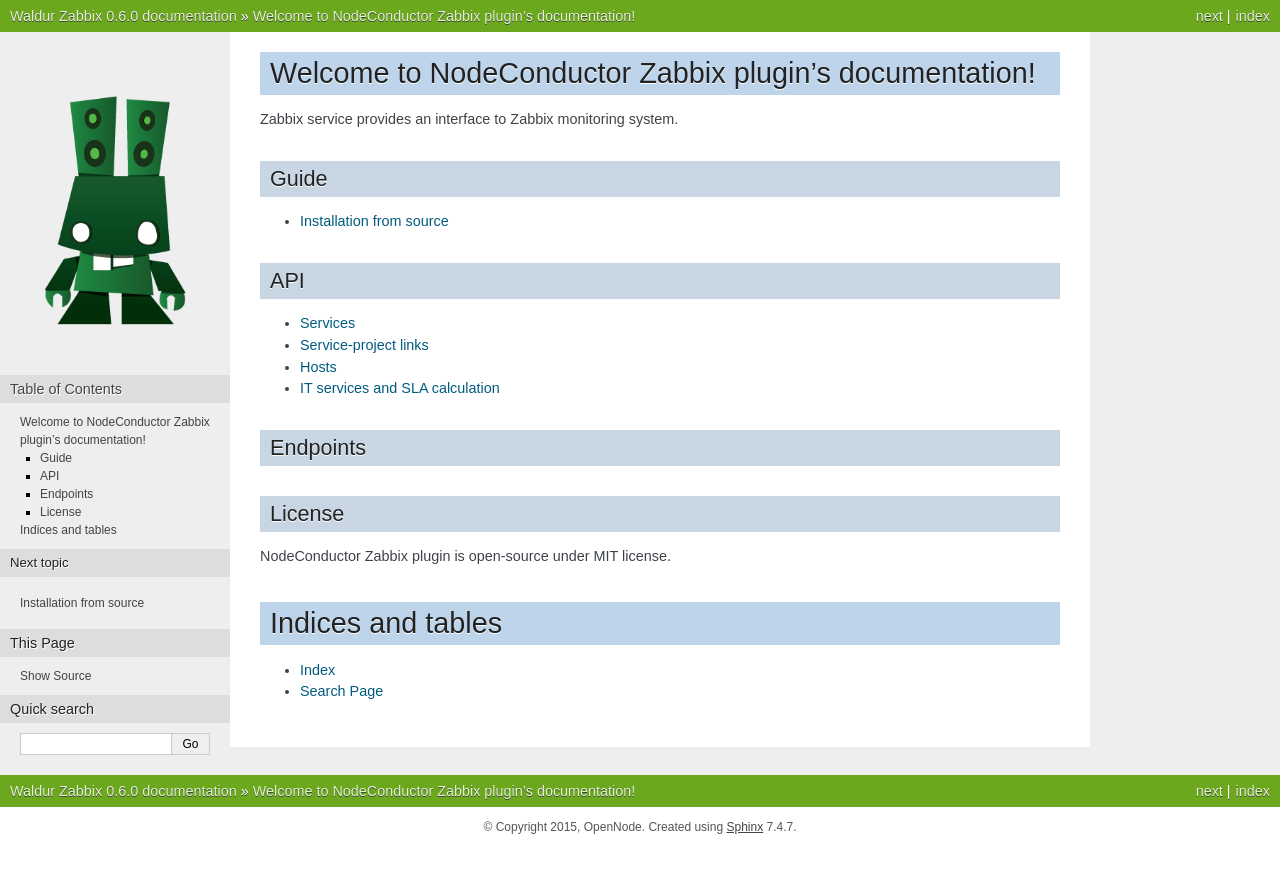
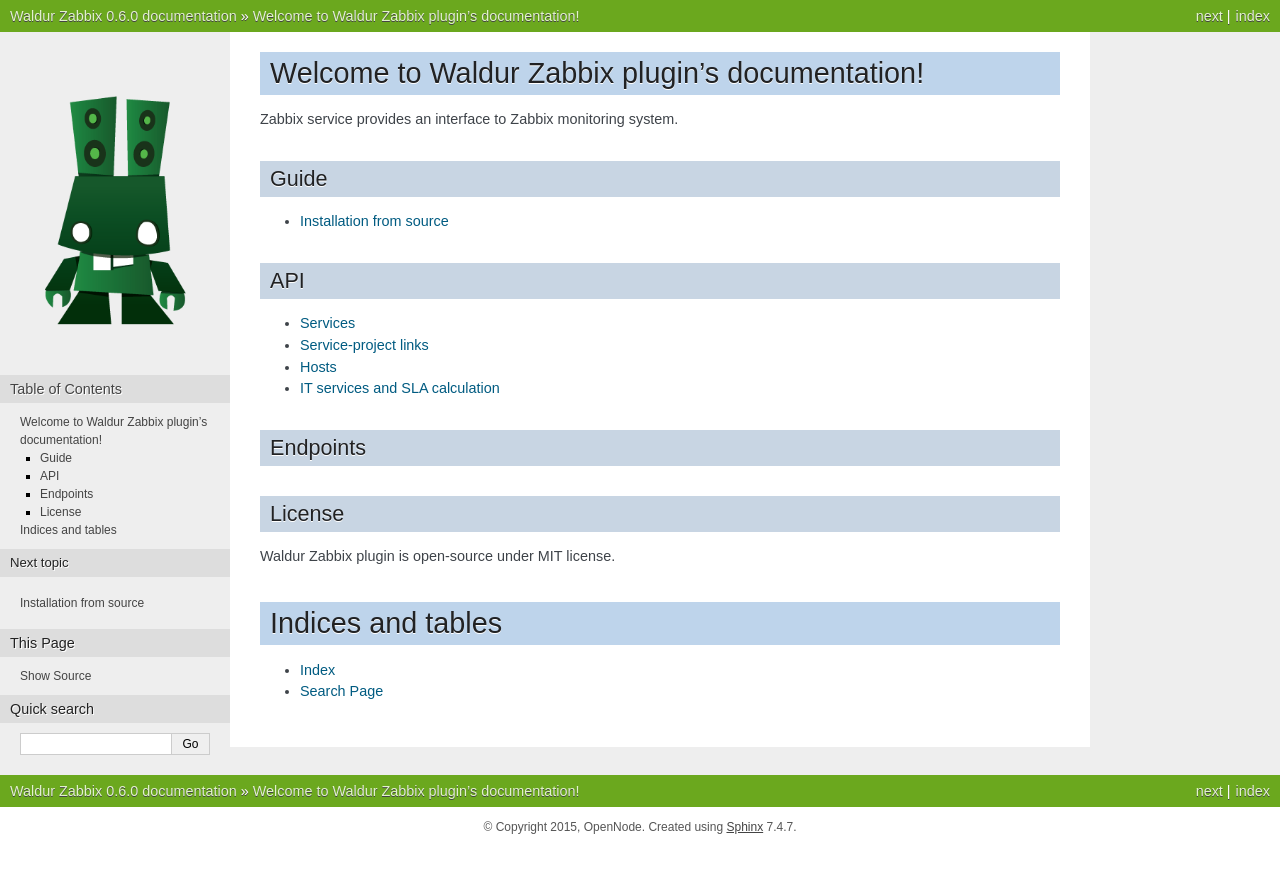
Before and after one commit to opennode/waldur-zabbix, a Sphinx documentation site: the page built from docs/index.rst, in a window 1280 px wide. Shown: the top 873 px of the page. Built offline with Sphinx 7.4.7, drawn with Linux system fonts in a browser that asks for light colours; pages that are not in the unit, such as notebooks, are missing from menus; the version number is read from the project's files by our own code.

Commit message:
Rename NodeConductor to Waldur. Update RPM spec [WAL-1299]

```diff
--- a/README.rst
+++ b/README.rst
@@ -1,4 +1,4 @@
-NodeConductor Zabbix
-====================
+Waldur Zabbix
+=============
 
-NodeConductor Zabbix adds Zabbix support to NodeConductor
+Waldur Zabbix adds Zabbix support to Waldur.
--- a/docs/api.rst
+++ b/docs/api.rst
@@ -22,9 +22,9 @@
  - backend_url - Zabbix API URL (e.g. http://example.com/zabbix/api_jsonrpc.php);
  - username - Zabbix user username (e.g. admin);
  - password - Zabbix user password (e.g. zabbix);
- - host_group_name - Zabbix group name for registered hosts (default: "nodeconductor");
+ - host_group_name - Zabbix group name for registered hosts (default: "waldur");
  - interface_parameters - default parameters for hosts interface. (default: {"dns": "", "ip": "0.0.0.0", "main": 1, "port": "10050", "type": 1, "useip": 1});
- - templates_names - List of Zabbix hosts templates. (default: ["NodeConductor"]);
+ - templates_names - List of Zabbix hosts templates. (default: ["Waldur"]);
  - database_parameters - Zabbix database parameters. (default: {"host": "localhost", "port": "3306", "name": "zabbix", "user": "admin", "password": ""})
 
 
@@ -156,13 +156,13 @@
         "backend_id": "2535",
         "visible_name": "a851fa75-5599-467b-be11-3d15858e8673",
         "interface_parameters": "{u'ip': u'0.0.0.0', u'useip': 1, u'dns': u'', u'main': 1, u'type': 1, u'port': u'10050'}",
-        "host_group_name": "nodeconductor",
+        "host_group_name": "waldur",
         "scope": null,
         "templates": [
             {
                 "url": "http://example.com/api/zabbix-templates/99771937d38d41ceba3352b99e01b00b/",
                 "uuid": "99771937d38d41ceba3352b99e01b00b",
-                "name": "Template NodeConductor Instance",
+                "name": "Template Waldur Instance",
                 "items": [
                     {
                         "name": "Host name of zabbix_agentd running",
--- a/docs/conf.py
+++ b/docs/conf.py
@@ -178,7 +178,7 @@
 #html_file_suffix = None
 
 # Output file base name for HTML help builder.
-htmlhelp_basename = 'nodeconductorzabbixdoc'
+htmlhelp_basename = 'waldurzabbixdoc'
 
 
 # -- Options for LaTeX output ---------------------------------------------
@@ -198,7 +198,7 @@
 # (source start file, target name, title,
 #  author, documentclass [howto, manual, or own class]).
 latex_documents = [
-  ('index', 'nodeconductorzabbix.tex', u'Waldur Zabbix Documentation',
+  ('index', 'waldurzabbix.tex', u'Waldur Zabbix Documentation',
    u'OpenNode', 'manual'),
 ]
 
@@ -242,8 +242,8 @@
 # (source start file, target name, title, author,
 #  dir menu entry, description, category)
 texinfo_documents = [
-  ('index', 'NodeConductorZabbix', u'Waldur Zabbix Documentation',
-   u'OpenNode', 'NodeConductorZabbix', 'One line description of project.',
+  ('index', 'WaldurZabbix', u'Waldur Zabbix Documentation',
+   u'OpenNode', 'WaldurZabbix', 'One line description of project.',
    'Miscellaneous'),
 ]
 
--- a/docs/index.rst
+++ b/docs/index.rst
@@ -1,4 +1,4 @@
-Welcome to NodeConductor Zabbix plugin's documentation!
+Welcome to Waldur Zabbix plugin's documentation!
 =======================================================
 
 Zabbix service provides an interface to Zabbix monitoring system.
@@ -30,7 +30,7 @@
 License
 -------
 
-NodeConductor Zabbix plugin is open-source under MIT license.
+Waldur Zabbix plugin is open-source under MIT license.
 
 
 Indices and tables
--- a/docs/installation.rst
+++ b/docs/installation.rst
@@ -1,14 +1,14 @@
 Installation from source
 ------------------------
 
- * `Install NodeConductor <http://nodeconductor.readthedocs.org/en/latest/guide/intro.html#installation-from-source>`_
- * Clone NodeConductor Zabbix repository
+ * `Install Waldur <http://waldur.readthedocs.org/en/latest/guide/intro.html#installation-from-source>`_
+ * Clone Waldur Zabbix repository
 
   .. code-block:: bash
 
-    git clone git@code.opennodecloud.com:nodeconductor/nodeconductor-zabbix.git
+    git clone git@code.opennodecloud.com:waldur/waldur-zabbix.git
 
- * Install NodeConductor Zabbix into NodeConductor virtual environment
+ * Install Waldur Zabbix into Waldur virtual environment
 
   .. code-block:: bash
 
@@ -18,14 +18,14 @@
 Configuration
 +++++++++++++
 
-Zabbix plugin settings should be defined in NodeConductor's settings.py file
-under **NODECONDUCTOR_ZABBIX** section.
+Zabbix plugin settings should be defined in Waldur's settings.py file
+under **WALDUR_ZABBIX** section.
 
 For example,
 
 .. code-block:: python
 
-        NODECONDUCTOR_ZABBIX = {
+        WALDUR_ZABBIX = {
             'SMS_SETTINGS': {
                 'SMS_EMAIL_FROM': 'zabbix@example.com',
                 'SMS_EMAIL_RCPT': '{phone}@example.com',
```
Also changed, not shown: .travis.yml, 2 other files.
